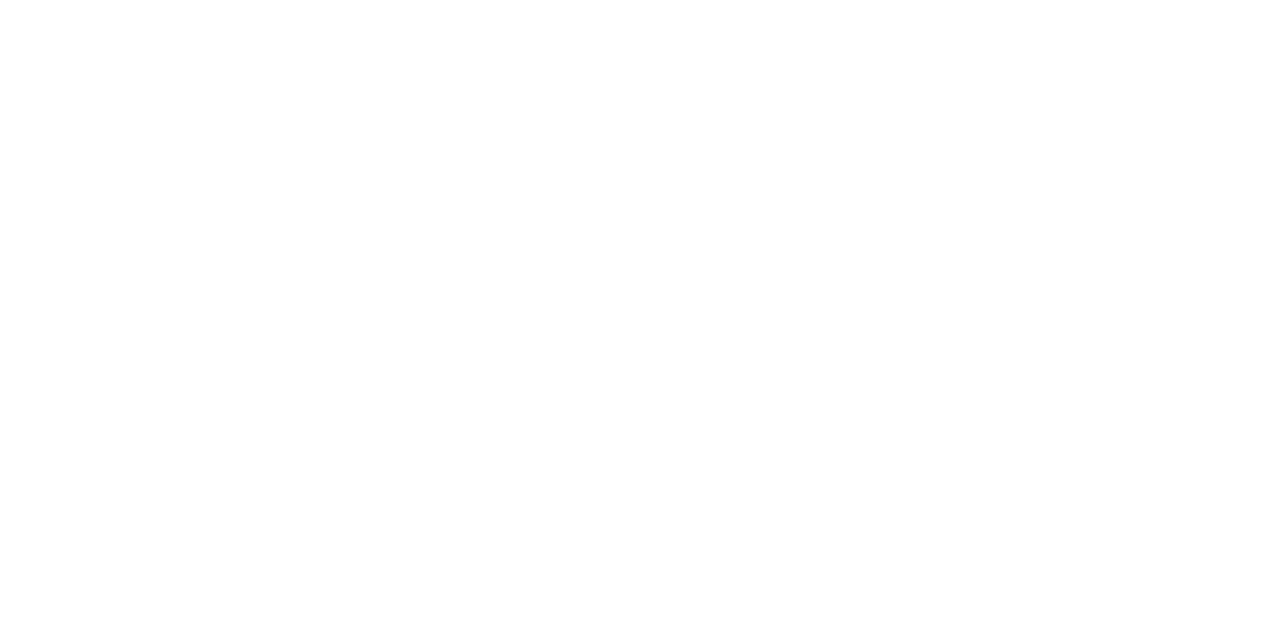
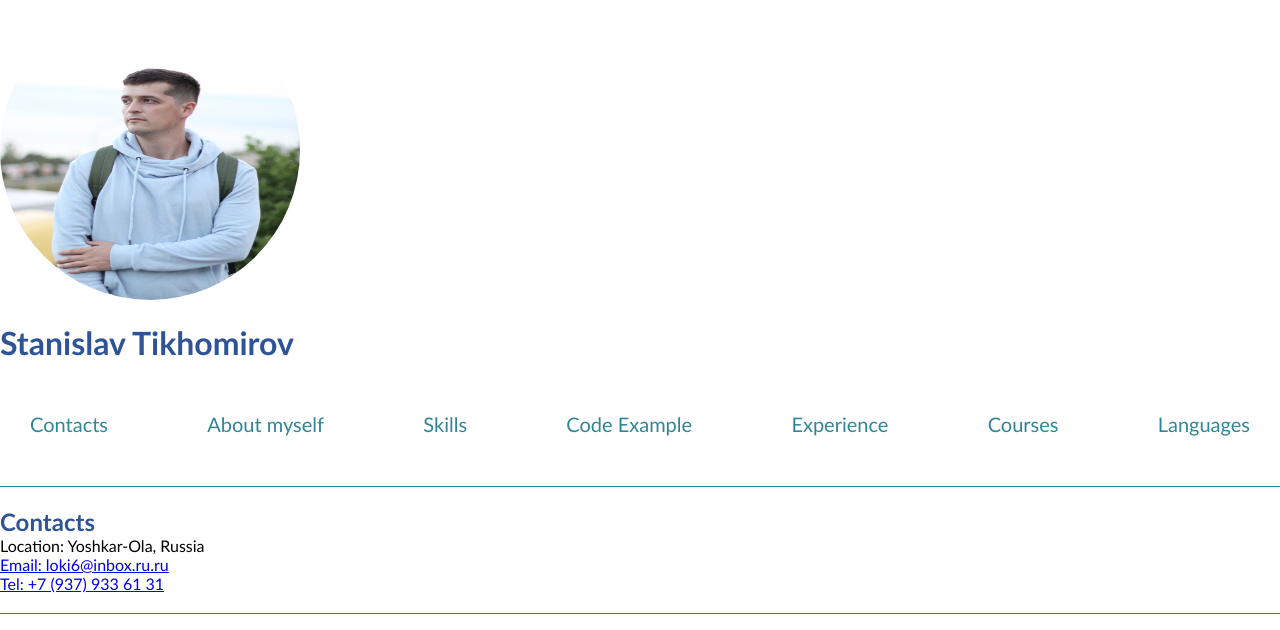
Before and after one commit to krivoruky/rsschool-cv, a plain HTML site: page index.html in a window 1280 px wide. Drawn offline with Linux system fonts and the light colour scheme.

Commit message:
docs: update cv with contacts topic

```diff
--- a/index.html
+++ b/index.html
@@ -1,11 +1,57 @@
 <!DOCTYPE html>
 <html lang="en">
+
 <head>
 	<meta charset="UTF-8">
 	<meta http-equiv="X-UA-Compatible" content="IE=edge">
 	<meta name="viewport" content="width=device-width, initial-scale=1.0">
-	<title>Document</title>
+	<title>CV</title>
+	<link rel="stylesheet" href="./style.css">
 </head>
+
 <body>
+	<header>
+		<div class="container">
+			<img src="profile.png" alt="profile_img" class="round">
+			<h1>Stanislav Tikhomirov</h1>
+			<nav>
+				<ul class="nav-list">
+					<li class="nav-item">
+						<a href="#contacts" class="nav-link">Contacts</a>
+					</li>
+					<li class="nav-item">
+						<a href="#about" class="nav-link">About myself</a>
+					</li>
+					<li class="nav-item">
+						<a href="#skills" class="nav-link">Skills</a>
+					</li>
+					<li class="nav-item">
+						<a href="#code" class="nav-link">Code Example</a>
+					</li>
+					<li class="nav-item">
+						<a href="#experience" class="nav-link">Experience</a>
+					</li>
+					<li class="nav-item">
+						<a href="#courses" class="nav-link">Courses</a>
+					</li>
+					<li class="nav-item">
+						<a href="#languages" class="nav-link">Languages</a>
+					</li>
+			</nav>
+			<hr>
+			<section>
+				<h2 id="contacts">Contacts</h2>
+				<ul>
+					<li>Location: Yoshkar-Ola, Russia</li>
+					<li><a href="mailto:loki6@inbox.ru.ru">Email: loki6@inbox.ru.ru</a></li>
+					<li><a href="tel:+7 (937) 933 61 31">Tel: +7 (937) 933 61 31</a></li>
+				</ul>
+				<hr>
+			</section>
+
+		</div>
+	</header>
+
 </body>
+
 </html>
--- a/style.css
+++ b/style.css
@@ -3,3 +3,55 @@
 	padding: 0;
 	box-sizing: border-box;
 }
+
+body {
+	font-family: "Gill Sans", sans-serif;
+}
+
+h1,
+h2 {
+	color: #2F5496;
+}
+
+hr {
+	border: none;
+	background-color: #2f8696;
+	color: #722f96;
+	height: 1px;
+	margin: 20px 0 20px 0;
+}
+
+.container {
+	margin: 0 auto;
+	max-width: 1440px;
+}
+
+.container img{
+	border-radius: 50%;
+	width: 300px;
+	height: 300px;
+	margin-bottom: 20px;
+}
+
+.nav-list {
+	display: flex;
+	justify-content: space-between;
+	margin-top: 20px;
+	margin-bottom: 20px;
+}
+
+.nav-item {
+	list-style-type: none;
+	padding: 30px;
+}
+
+.nav-link {
+	text-decoration: none;
+	list-style-type: none;
+	font-size: 20px;
+	color: #2f8696;
+}
+
+.nav-link:hover {
+color: black;
+}
```
Also changed, not shown: profile.png (added).
